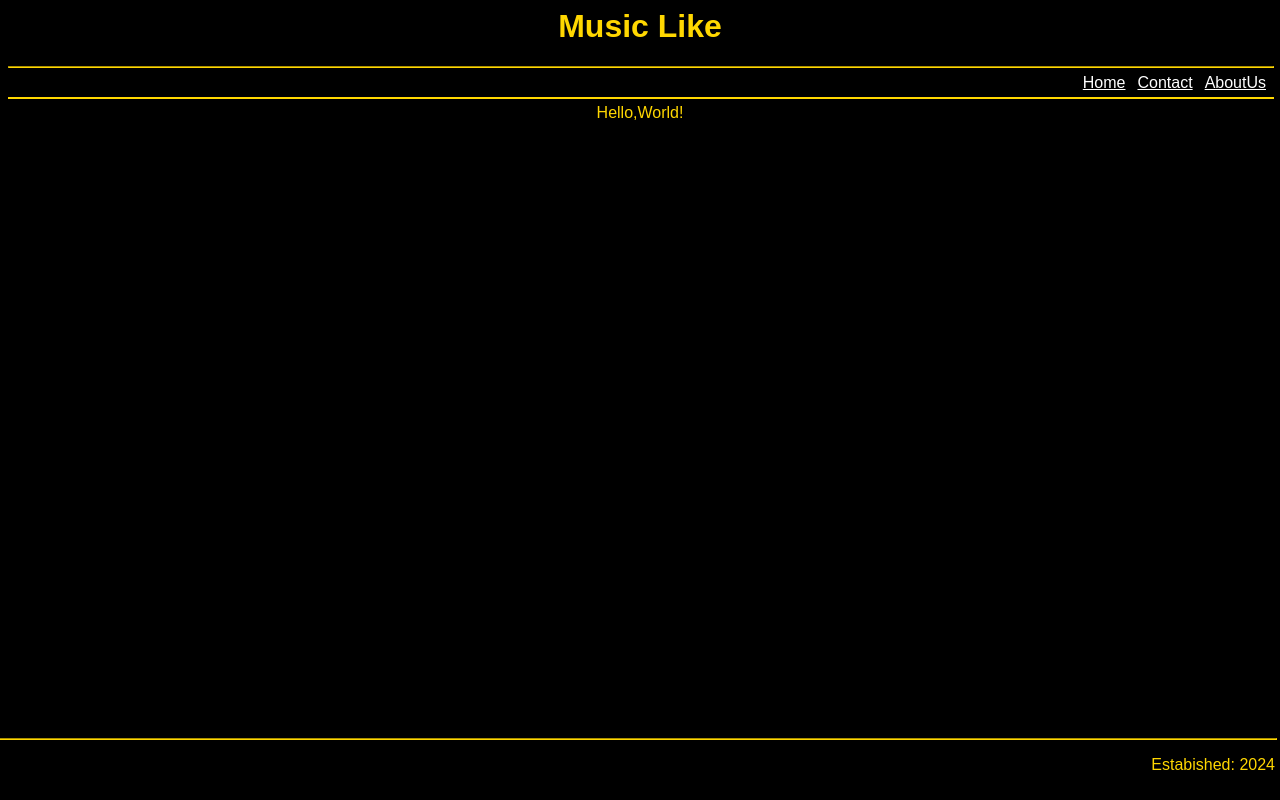
After one commit to TheeKingZa/Music_Like, a Flask app: page /aboutus in a window 1280 px wide. The commit adds this page. Run offline with Flask 3, Linux system fonts and the light colour scheme.

Commit message:
just made a few changes

```diff
--- a/app/app.py
+++ b/app/app.py
@@ -1,19 +1,33 @@
 #!/usr/bin/python3
 
 from flask import Flask, render_template
+# from app import db
 
+# flask(app) instance.
 app = Flask(__name__)
 
 # Define routes
 @app.route('/')
-def home():
-    return render_template('home.html')
+# home.page
+def index():
+    return render_template('index.html')
 
+@app.route('/contact')
+def contact():
+    return render_template('contact.html')
+
+@app.route('/aboutus')
+def aboutus():
+    return render_template('aboutus.html')
+
+'''
 @app.route('/recommendations')
 def recommendations():
-    return render_template('recommendations.html')
+    recommendations = db.get_recommendations()
+    return render_template('recommendations.html', recommendations=recommendations)
 
 # Add more routes and functionality as needed
+'''
 
 if __name__ == '__main__':
     app.run(debug=True)
--- a/app/static/theme.css
+++ b/app/static/theme.css
@@ -1,6 +1,8 @@
 /* theme.css */
 
 body {
+    text-align: center;
+    background-color: black;
     font-family: arial, sans-serif; /* Specify your preferred font */
     color: gold; /* Set the font color to gold */
 }
@@ -29,8 +31,9 @@ body {
     color: gold;
 }
 
-.hr {
-    color: gold;
+hr {
+    border-color: gold;
+    margin: 5px 0;
     width: 100%;
 }
 /* Set gold font color */
@@ -42,9 +45,14 @@ p {
 /* Add specific selectors as needed */
 h1, h2, h3 , h4{
     color: gold;
+    padding: 10px
+    font-family: 'myFont', arial;
 }
-
-
+/* set a custom font here*/
+@font-face {
+    font-family: "myFont";
+    src: url('fonts/ALFABET.ttf') format('truetype');
+}
 /* Set white color for links */
 a {
     color: white;
@@ -77,3 +85,13 @@ li a:hover {
 li a:active {
     color: gold;
 }
+
+.footer {
+    position: fixed;
+    left: -15;
+    bottom: 0;
+    width: 100%;
+    color: gold;
+    padding: 10px;
+    text-align: right;
+}
--- /dev/null
+++ b/app/templates/aboutus.html
@@ -0,0 +1,13 @@
+{% extends 'layout.html'%}
+
+{% block title %}
+AboutUs
+{% endblock %}
+
+{% block content%}
+<main>
+    <!-- Contents Here-->
+    Hello,World!
+
+</main>
+{% endblock %}
--- a/app/templates/layout.html
+++ b/app/templates/layout.html
@@ -0,0 +1,49 @@
+<html>
+	<head>
+		<meta charset="UTF-8">
+		<meta name="viewport" content="width=device-width, initial-scale=1.0">
+		<title>
+            {% block title %}
+                Music Like
+            {% endblock %}
+        </title>
+
+		 <!-- Link to your theme.css file -->
+		 <link rel="stylesheet" href="{{ url_for('static', filename='theme.css') }}">
+        </head>
+
+
+<body>
+        <header>
+            <div class="logo"></div>
+
+            <div class="new-div" >
+            <h1><b><t>Music Like</t></b></h1>
+            </div>
+    </header>
+<hr/>
+<!-- NAV BAR here for configurations -->
+<nav>
+    <ul>
+        <li><a href="{{ url_for('aboutus') }}">AboutUs</a></li>
+        <li><a href="{{ url_for('contact') }}">Contact</a></li>
+        <li><a href="{{ url_for('index') }}">Home</a></li>
+    </ul>
+</nav>
+<!-- NAV BAR ENDS -->
+<hr color="gold" width="100%" />
+
+<!-- Main Content -->
+    {% block content %}
+
+    {% endblock %}
+
+<!-- Footer -->
+    <div align="right">
+        <footer class="footer">
+            <hr/>
+            </p>Estabished: 2024</p>
+        </footer>
+    </div>
+</body>
+</html>
```
Also changed, not shown: app/db.py (+37 -3 lines), app/model.py (+11 -0 lines), app/static/header.css (deleted, +0 -14 lines), app/templates/contact.html (added, +15 -0 lines), app/templates/home.html (+0 -11 lines), app/templates/index.html (added, +50 -0 lines), app/tests/test_songlist.py (+16 -20 lines), app/fonts/ALFABET.ttf (added).
